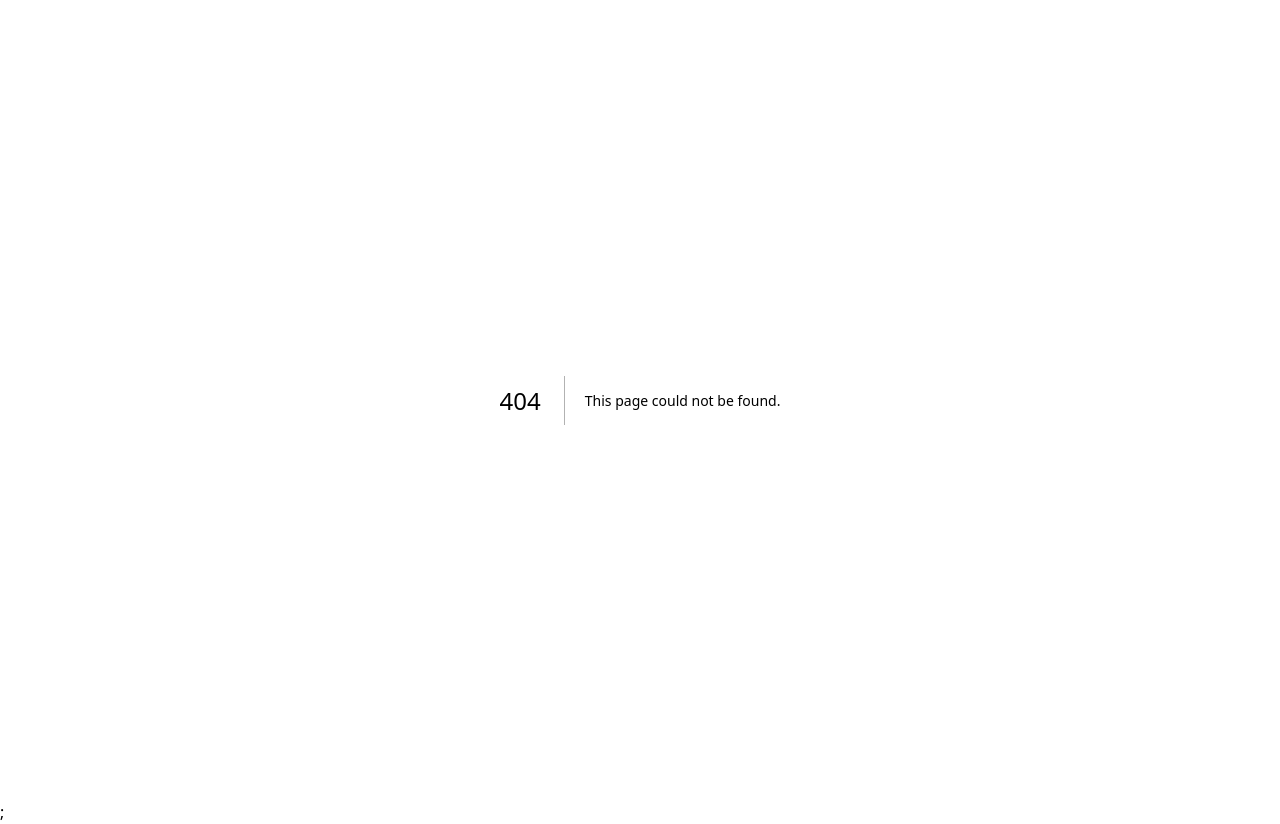
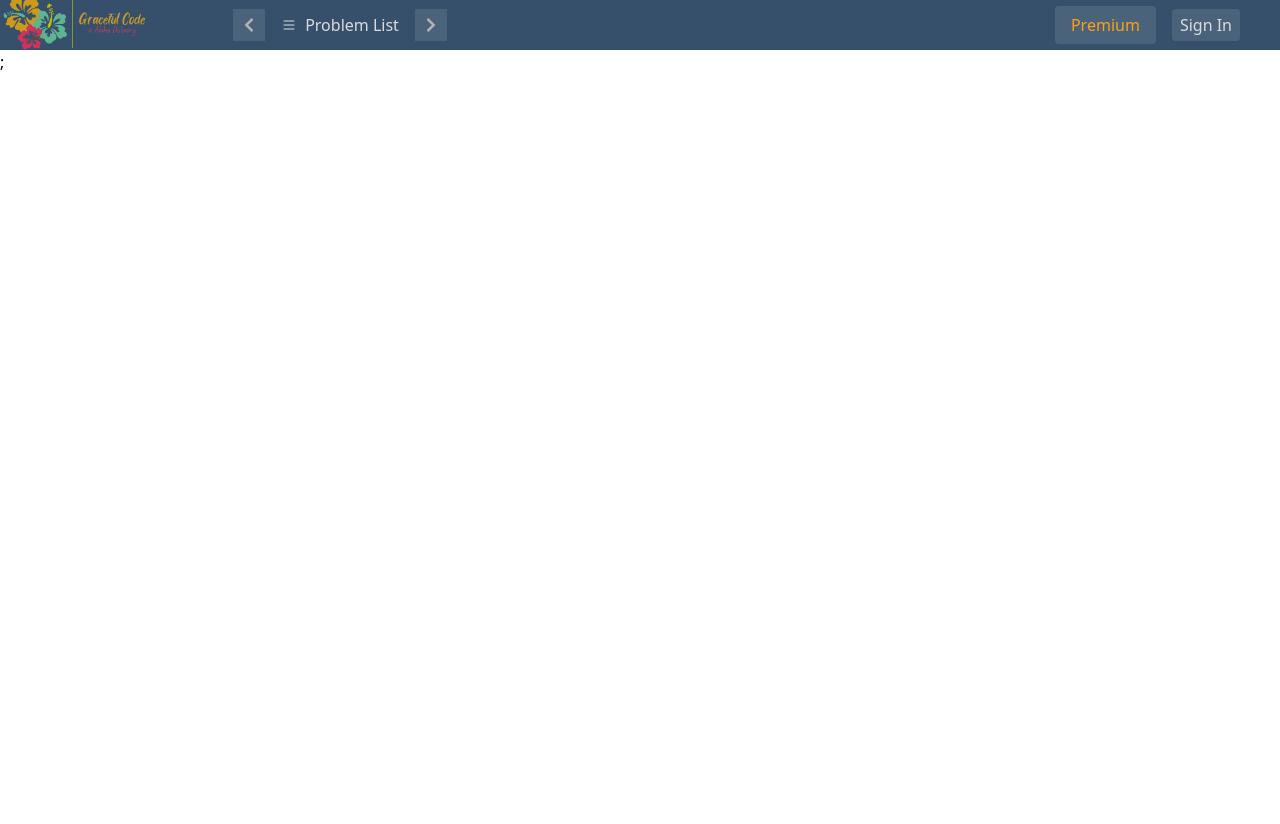
Before and after one commit to Chen-Abudi/AlohaGracefulCode, a Next.js app: page /problems/best-time-to-buy-and-sell-stock in a window 1280 px wide. Before the commit this address had no page. After the commit the page ends 800 px from the top, so only its background shows below. Built offline with nearby package versions, Linux system fonts and the light colour scheme; no server answers.

Commit message:
feat: Add problem list page

```diff
--- a/src/components/Topbar/Topbar.tsx
+++ b/src/components/Topbar/Topbar.tsx
@@ -8,10 +8,14 @@ import { auth } from "@/firebase/firebase";
 import Logout from "../Buttons/Logout";
 import { useSetRecoilState } from "recoil";
 import { authModalState } from "@/atoms/authModalAtom";
+import { FaChevronLeft, FaChevronRight } from "react-icons/fa";
+import { BsList } from "react-icons/bs";
 
-type TopbarProps = {};
+type TopbarProps = {
+  problemPage?: boolean;
+};
 
-const Topbar: React.FC<TopbarProps> = () => {
+const Topbar: React.FC<TopbarProps> = ({ problemPage }) => {
   const [user] = useAuthState(auth);
 
   const setAuthModalState = useSetRecoilState(authModalState);
@@ -24,6 +28,26 @@ const Topbar: React.FC<TopbarProps> = () => {
         <Link href="/" className="absolute top-[-20px] left-[-58px] w-full">
           <Image src={Logo} alt="Logo" width={290} height={290} priority />
         </Link>
+
+        {problemPage && (
+          <div className="flex flex-1 items-center justify-center gap-4">
+            <div className="flex items-center justify-center bg-dark-fill-3 hover:bg-dark-fill-2 w-8 h-8 cursor-pointer">
+              <FaChevronLeft />
+            </div>
+            <Link
+              href="/"
+              className="flex items-center font-medium gap-2 max-w-[170px] text-dark-gray-8 cursor-pointer"
+            >
+              <div>
+                <BsList />
+              </div>
+              <p>Problem List</p>
+            </Link>
+            <div className="flex items-center justify-center bg-dark-fill-3 hover:bg-dark-fill-2 w-8 h-8 cursor-pointer">
+              <FaChevronRight />
+            </div>
+          </div>
+        )}
 
         <div className="flex items-center space-x-4 flex-1 justify-end">
           <div>
--- /dev/null
+++ b/src/pages/problems/[pid].tsx
@@ -0,0 +1,14 @@
+import Topbar from "@/components/Topbar/Topbar";
+import React from "react";
+
+type ProblemPageProps = {};
+
+const ProblemPage: React.FC<ProblemPageProps> = () => {
+  return (
+    <div>
+      <Topbar problemPage />
+    </div>
+  );
+};
+
+export default ProblemPage;
```
